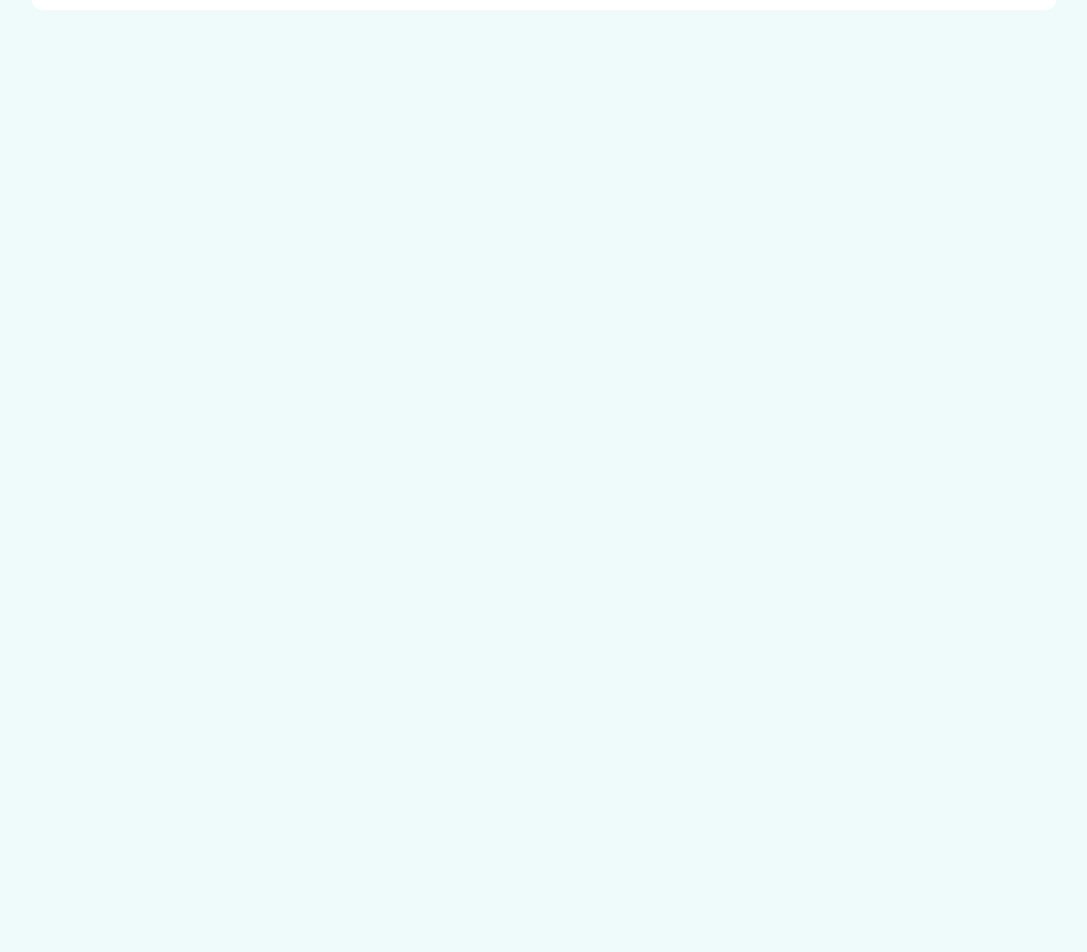
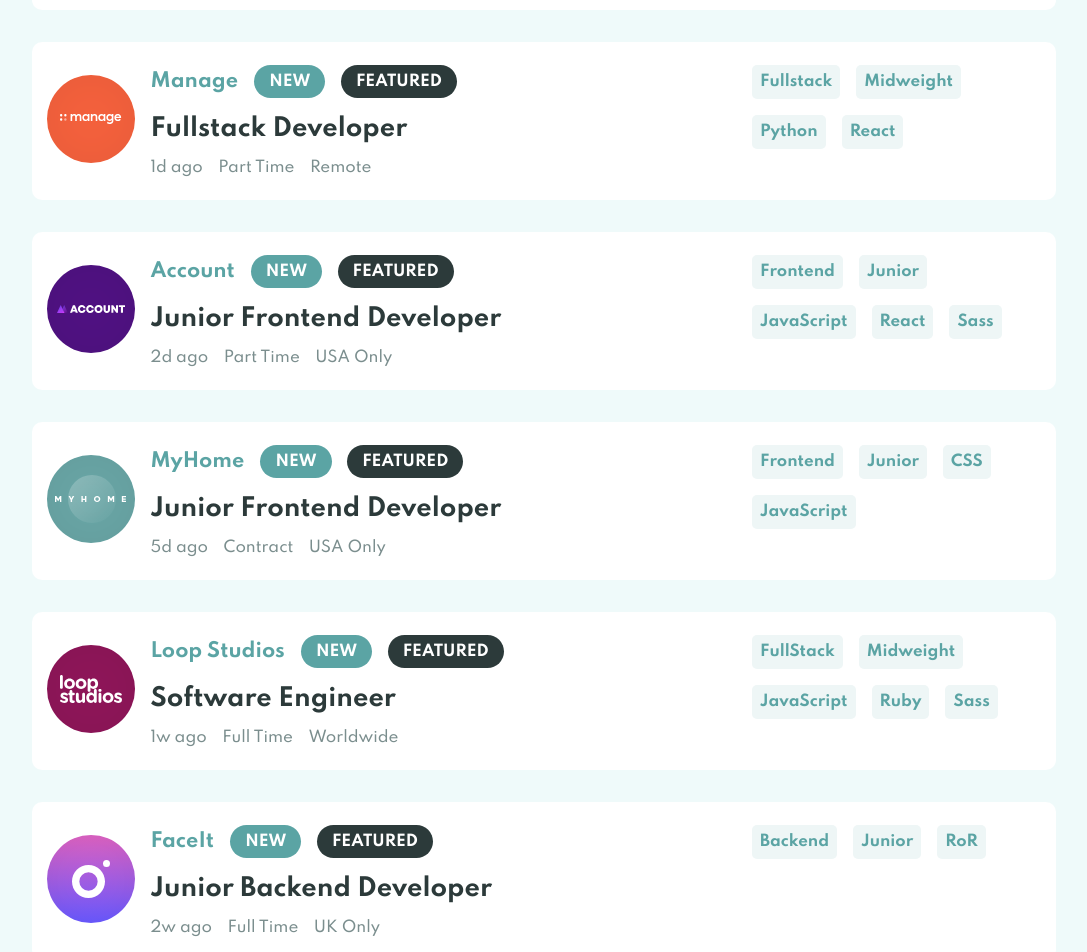
Before and after one commit to khwilo/job-listings, a React (Create React App) app: page / in a window 1280 px wide. Shown: the part 760-1712 px from the top of the page, without its empty margins (96-1183 px from the left). Before the commit the page ends 845 px from the top, so only its background shows below. Built offline with nearby package versions, Linux system fonts and the light colour scheme.

Commit message:
Dynamically render a list of jobs

```diff
--- a/src/components/Card/Card.css
+++ b/src/components/Card/Card.css
@@ -119,28 +119,3 @@
 .content__bottom-item + .content__bottom-item {
   margin-left: 0.5em;
 }
-
-.tags {
-  margin: 1em 0 0;
-  display: flex;
-  flex-wrap: wrap;
-}
-
-@media (min-width: 900px) {
-  .tags {
-    margin: 0;
-    align-self: flex-start;
-    flex: 1;
-  }
-}
-
-.tags__item {
-  background-color: var(--clr-filter-tablets);
-  margin: 0.5rem;
-  padding: 0.5rem;
-  border-radius: 5px;
-}
-
-.tags__item p {
-  margin: 0;
-}
--- a/src/components/Card/Card.js
+++ b/src/components/Card/Card.js
@@ -1,17 +1,29 @@
 import React from 'react';
 
+import Filters from '../../containers/Filters/Filters';
 import './Card.css';
 
-const Card = () => {
+const Card = ({
+  logo,
+  company,
+  position,
+  postedAt,
+  contract,
+  location,
+  role,
+  level,
+  languages,
+  tools,
+}) => {
   return (
     <article className='card'>
       <div className='logo'>
-        <img src='images/photosnap.svg' alt='company logo' />
+        <img src={logo} alt='company logo' />
       </div>
 
       <div className='card__content'>
         <div className='content__top row'>
-          <p className='company'>Photosnap</p>
+          <p className='company'>{company}</p>
           <div className='priority row'>
             <p className='priority__name new'>new</p>
             <p className='priority__name featured'>featured</p>
@@ -19,33 +31,18 @@ const Card = () => {
         </div>
 
         <div className='content__middle row'>
-          <p className='position'>Senior Frontend Developer</p>
+          <p className='position'>{position}</p>
         </div>
 
         <div className='content__bottom row'>
-          <p className='content__bottom-item posted-time text-gray'>1d ago</p>
-          <p className='content__bottom-item contract text-gray'>Full Time</p>
-          <p className='content__bottom-item location text-gray'>USA Only</p>
+          <p className='content__bottom-item posted-time text-gray'>
+            {postedAt}
+          </p>
+          <p className='content__bottom-item contract text-gray'>{contract}</p>
+          <p className='content__bottom-item location text-gray'>{location}</p>
         </div>
       </div>
-
-      <div className='tags'>
-        <div class='tags__item'>
-          <p className='role'>Frontend</p>
-        </div>
-        <div class='tags__item'>
-          <p className='level'>Senior</p>
-        </div>
-        <div class='tags__item'>
-          <p className='language'>HTML</p>
-        </div>
-        <div class='tags__item'>
-          <p className='language'>CSS</p>
-        </div>
-        <div class='tags__item'>
-          <p className='language'>JavaScript</p>
-        </div>
-      </div>
+      <Filters role={role} level={level} languages={languages} tools={tools} />
     </article>
   );
 };
--- a/src/containers/App/App.js
+++ b/src/containers/App/App.js
@@ -1,4 +1,6 @@
 import React from 'react';
+
+import jobs from '../../utils/data.json';
 
 import Header from '../../components/Header/Header';
 import Cards from '../Cards/Cards';
@@ -8,7 +10,7 @@ function App() {
   return (
     <div className='wrapper'>
       <Header />
-      <Cards />
+      <Cards data={jobs} />
     </div>
   );
 }
--- a/src/containers/Cards/Cards.js
+++ b/src/containers/Cards/Cards.js
@@ -3,12 +3,43 @@ import React from 'react';
 import Card from '../../components/Card/Card';
 import './Cards.css';
 
-const Cards = () => {
+const Cards = ({ data }) => {
+  const cardsView = data.map(
+    (
+      {
+        logo,
+        company,
+        position,
+        postedAt,
+        contract,
+        location,
+        role,
+        level,
+        languages,
+        tools,
+      },
+      index
+    ) => {
+      return (
+        <Card
+          key={index}
+          logo={logo}
+          company={company}
+          position={position}
+          postedAt={postedAt}
+          contract={contract}
+          location={location}
+          role={role}
+          level={level}
+          languages={languages}
+          tools={tools}
+        />
+      );
+    }
+  );
   return (
     <section className='cards'>
-      <div className='container'>
-        <Card />
-      </div>
+      <div className='container'>{cardsView}</div>
     </section>
   );
 };
--- /dev/null
+++ b/src/containers/Filters/Filters.css
@@ -0,0 +1,24 @@
+.tags {
+  margin: 1em 0 0;
+  display: flex;
+  flex-wrap: wrap;
+}
+
+@media (min-width: 900px) {
+  .tags {
+    margin: 0;
+    align-self: flex-start;
+    flex: 1;
+  }
+}
+
+.tags__item {
+  background-color: var(--clr-filter-tablets);
+  margin: 0.5rem;
+  padding: 0.5rem;
+  border-radius: 5px;
+}
+
+.tags__item p {
+  margin: 0;
+}
--- /dev/null
+++ b/src/containers/Filters/Filters.js
@@ -0,0 +1,19 @@
+import React from 'react';
+
+import './Filters.css';
+
+const Filters = ({ role, level, languages, tools }) => {
+  const filtersList = [role, level, ...(languages || []), ...(tools || [])];
+
+  const filtersView = filtersList.map((filter, index) => {
+    return (
+      <div key={index} className='tags__item'>
+        <p>{filter}</p>
+      </div>
+    );
+  });
+
+  return <div className='tags'>{filtersView}</div>;
+};
+
+export default Filters;
--- /dev/null
+++ b/src/utils/data.json
@@ -0,0 +1,149 @@
+[
+  {
+    "id": 1,
+    "company": "Photosnap",
+    "logo": "./images/photosnap.svg",
+    "new": true,
+    "featured": true,
+    "position": "Senior Frontend Developer",
+    "role": "Frontend",
+    "level": "Senior",
+    "postedAt": "1d ago",
+    "contract": "Full Time",
+    "location": "USA Only",
+    "languages": ["HTML", "CSS", "JavaScript"]
+  },
+  {
+    "id": 2,
+    "company": "Manage",
+    "logo": "./images/manage.svg",
+    "new": true,
+    "featured": true,
+    "position": "Fullstack Developer",
+    "role": "Fullstack",
+    "level": "Midweight",
+    "postedAt": "1d ago",
+    "contract": "Part Time",
+    "location": "Remote",
+    "languages": ["Python"],
+    "tools": ["React"]
+  },
+  {
+    "id": 3,
+    "company": "Account",
+    "logo": "./images/account.svg",
+    "new": true,
+    "featured": false,
+    "position": "Junior Frontend Developer",
+    "role": "Frontend",
+    "level": "Junior",
+    "postedAt": "2d ago",
+    "contract": "Part Time",
+    "location": "USA Only",
+    "languages": ["JavaScript"],
+    "tools": ["React", "Sass"]
+  },
+  {
+    "id": 4,
+    "company": "MyHome",
+    "logo": "./images/myhome.svg",
+    "new": false,
+    "featured": false,
+    "position": "Junior Frontend Developer",
+    "role": "Frontend",
+    "level": "Junior",
+    "postedAt": "5d ago",
+    "contract": "Contract",
+    "location": "USA Only",
+    "languages": ["CSS", "JavaScript"]
+  },
+  {
+    "id": 5,
+    "company": "Loop Studios",
+    "logo": "./images/loop-studios.svg",
+    "new": false,
+    "featured": false,
+    "position": "Software Engineer",
+    "role": "FullStack",
+    "level": "Midweight",
+    "postedAt": "1w ago",
+    "contract": "Full Time",
+    "location": "Worldwide",
+    "languages": ["JavaScript"],
+    "tools": ["Ruby", "Sass"]
+  },
+  {
+    "id": 6,
+    "company": "FaceIt",
+    "logo": "./images/faceit.svg",
+    "new": false,
+    "featured": false,
+    "position": "Junior Backend Developer",
+    "role": "Backend",
+    "level": "Junior",
+    "postedAt": "2w ago",
+    "contract": "Full Time",
+    "location": "UK Only",
+    "tools": ["RoR"]
+  },
+  {
+    "id": 7,
+    "company": "Shortly",
+    "logo": "./images/shortly.svg",
+    "new": false,
+    "featured": false,
+    "position": "Junior Developer",
+    "role": "Frontend",
+    "level": "Junior",
+    "postedAt": "2w ago",
+    "contract": "Full Time",
+    "location": "Worldwide",
+    "languages": ["HTML", "JavaScript"],
+    "tools": ["Sass"]
+  },
+  {
+    "id": 8,
+    "company": "Insure",
+    "logo": "./images/insure.svg",
+    "new": false,
+    "featured": false,
+    "position": "Junior Frontend Developer",
+    "role": "Frontend",
+    "level": "Junior",
+    "postedAt": "2w ago",
+    "contract": "Full Time",
+    "location": "USA Only",
+    "languages": ["JavaScript"],
+    "tools": ["Vue", "Sass"]
+  },
+  {
+    "id": 9,
+    "company": "Eyecam Co.",
+    "logo": "./images/eyecam-co.svg",
+    "new": false,
+    "featured": false,
+    "position": "Full Stack Engineer",
+    "role": "Fullstack",
+    "level": "Midweight",
+    "postedAt": "3w ago",
+    "contract": "Full Time",
+    "location": "Worldwide",
+    "languages": ["JavaScript", "Python"],
+    "tools": ["Django"]
+  },
+  {
+    "id": 10,
+    "company": "The Air Filter Company",
+    "logo": "./images/the-air-filter-company.svg",
+    "new": false,
+    "featured": false,
+    "position": "Front-end Dev",
+    "role": "Frontend",
+    "level": "Junior",
+    "postedAt": "1mo ago",
+    "contract": "Part Time",
+    "location": "Worldwide",
+    "languages": ["JavaScript"],
+    "tools": ["React", "Sass"]
+  }
+]
```
